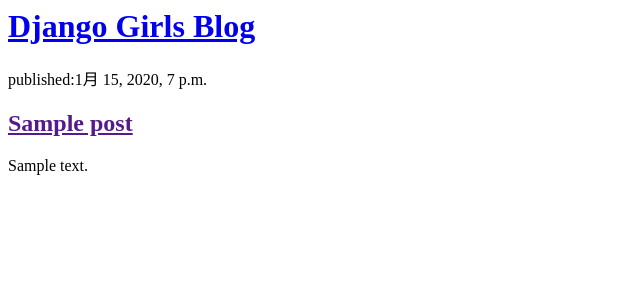
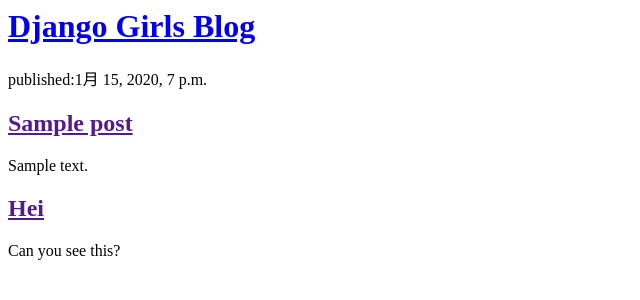
Before and after one commit to wiggling-shokupan/my-first-blog, a Django app: page / in a window 1280 px wide. Shown: the top 300 px of the page, without its empty margins (0-640 px from the left). Run offline with Django 3.2, Linux system fonts and the light colour scheme; tables that the repository leaves empty hold one stand-in row (values such as "Sample post").

Commit message:
added h2

```diff
--- a/blog/templates/blog/post_list.html
+++ b/blog/templates/blog/post_list.html
@@ -14,5 +14,10 @@
     </div>
 {% endfor %}
 
+    <div>
+      <h2><a href="">Hei</a></h2>
+      <p>Can you see this?</P>
+    </div>
+
   </body>
 </html>
```
